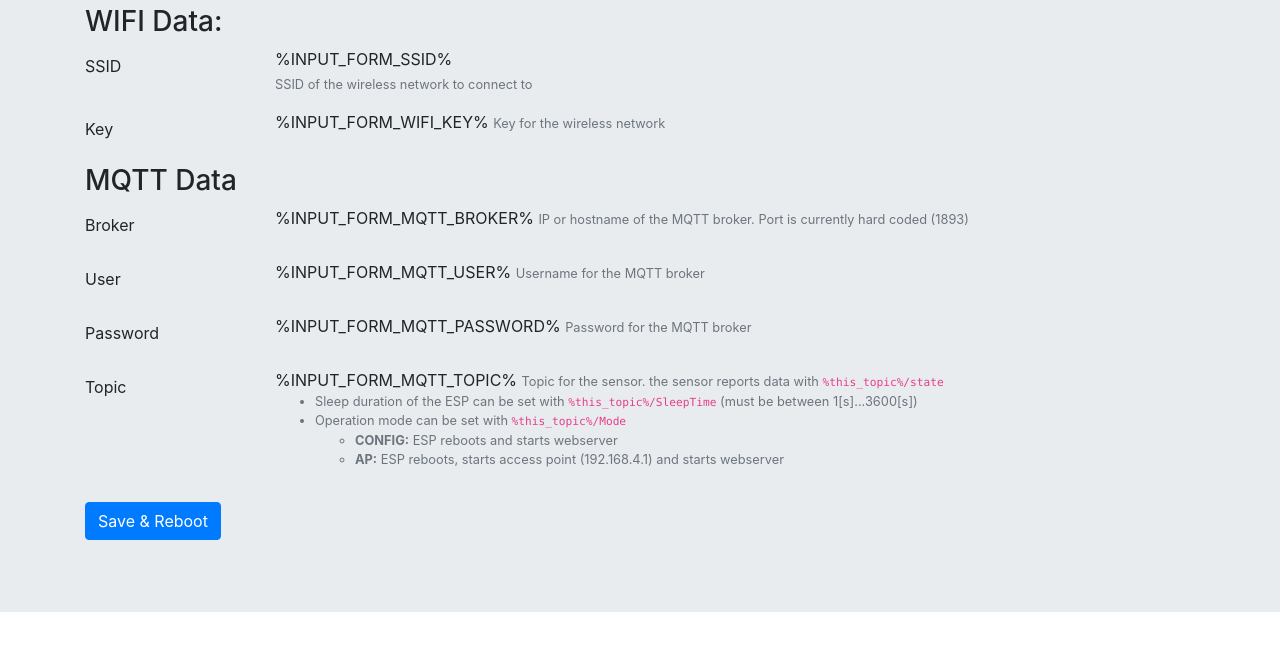
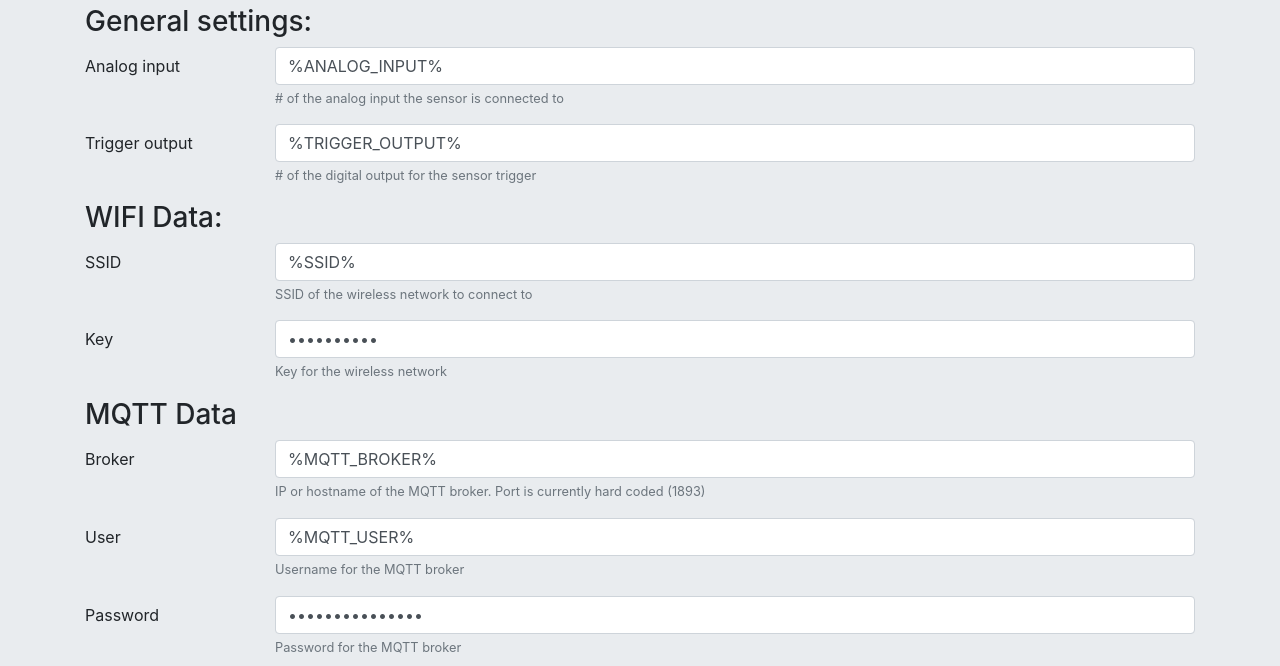
Before and after one commit to GumbyMan82/ESP_DeepSleepSensor, a plain HTML site: page data/index.html in a window 1280 px wide. Shown: the part 134-800 px from the top of the page. Drawn offline with Linux system fonts and the light colour scheme.

Commit message:
Analog input / digital output can be configured Refactoring of the HTML webforms Removal of orphaned DEFINES and variables

```diff
--- a/data/index.html
+++ b/data/index.html
@@ -14,20 +14,34 @@
             </div>
             <div class="container">
                 <form method="POST" action="form_submit">
+					<h3>General settings:</h3>
+					<div class="form-group row">
+                        <label for="colFormAnalogInput" class="col-sm-2 col-form-label">Analog input</label>
+                        <div class="col-sm-10">
+							<input type="text" class="form-control" name="AnalogInput" id="colFormANIN" placeholder="Analog Input" value="%ANALOG_INPUT%" required>
+							<small  class="form-text text-muted"># of the analog input the sensor is connected to</small>
+                        </div>
+					</div>
+					<div class="form-group row">
+                        <label for="colFormAnalogInput" class="col-sm-2 col-form-label">Trigger output</label>
+                        <div class="col-sm-10">
+							<input type="text" class="form-control" name="TriggerOutput" id="colFormTrigger" placeholder="Trigger output" value="%TRIGGER_OUTPUT%" required>
+							<small  class="form-text text-muted"># of the digital output for the sensor trigger</small>
+                        </div>
+                    </div>
+
                     <h3>WIFI Data:</h3>
                     <div class="form-group row">
                         <label for="colFormSSID" class="col-sm-2 col-form-label">SSID</label>
                         <div class="col-sm-10">
-                            %INPUT_FORM_SSID%
-							<!--<input type="text" class="form-control" name="SSID" id="colFormSSID" placeholder="SSID" required>-->
+							<input type="text" class="form-control" name="SSID" id="colFormSSID" placeholder="SSID" value="%SSID%" required>
 							<small  class="form-text text-muted">SSID of the wireless network to connect to</small>
                         </div>
                     </div>
                     <div class="form-group row">
                         <label for="colFormWIFIKey" class="col-sm-2 col-form-label">Key</label>
                         <div class="col-sm-10">
-                            %INPUT_FORM_WIFI_KEY%
-							<!--<input type="password" class="form-control" name="WIFIKey" id="colFormWIFIKey" placeholder="WIFI Key" required>-->
+							<input type="password" class="form-control" name="WIFIKey" id="colFormWIFIKey" placeholder="WIFI Key" required value="%WIFI_KEY%">
 							<small class="form-tex text-muted">Key for the wireless network</small>
                         </div>
                     </div>
@@ -35,38 +49,34 @@
                     <div class="form-group row">
                         <label for="colFormMQTTBroker" class="col-sm-2 col-form-label">Broker</label>
                         <div class="col-sm-10">
-                            %INPUT_FORM_MQTT_BROKER%
-							<!--<input type="text" class="form-control" name="MQTTBroker" id="colFormMQTTBroker" placeholder="MQTT Broker" required>-->
+							<input type="text" class="form-control" name="MQTTBroker" id="colFormMQTTBroker" placeholder="MQTT Broker" value="%MQTT_BROKER%" required>
 							<small class="form-tex text-muted">IP or hostname of the MQTT broker. Port is currently hard coded (1893)</small>
                         </div>
                     </div>
                     <div class="form-group row">
                         <label for="colFormMQTTUser" class="col-sm-2 col-form-label">User</label>
                         <div class="col-sm-10">
-                            %INPUT_FORM_MQTT_USER%
-							<!--<input type="text" class="form-control" name="MQTTUser" id="colFormMQTTUser" placeholder="MQTT User" required>-->
+							<input type="text" class="form-control" name="MQTTUser" id="colFormMQTTUser" placeholder="MQTT User" value="%MQTT_USER%" required>
 							<small class="form-tex text-muted">Username for the MQTT broker</small>
                         </div>
                     </div>
                     <div class="form-group row">
                         <label for="colFormMQTTPassword" class="col-sm-2 col-form-label">Password</label>
                         <div class="col-sm-10">
-                            %INPUT_FORM_MQTT_PASSWORD%
-							<!--<input type="password" class="form-control" name="MQTTPassword" id="colFormMQTTPassword" placeholder="MQTT Password" required>-->
+							<input type="password" class="form-control" name="MQTTPassword" id="colFormMQTTPassword" placeholder="MQTT Password" value="%MQTT_PASSWORD%" required>
 							<small class="form-tex text-muted">Password for the MQTT broker</small>
                         </div>
                     </div>
                     <div class="form-group row">
                         <label for="colFormMQTTTopic" class="col-sm-2 col-form-label">Topic</label>
                         <div class="col-sm-10">
-                            %INPUT_FORM_MQTT_TOPIC%
-							<!--<input type="password" class="form-control" name="MQTTTopic" id="colFormMQTTTopic" placeholder="MQTT Topic" required>-->
+							<input type="password" class="form-control" name="MQTTTopic" id="colFormMQTTTopic" placeholder="MQTT Topic" value="%MQTT_TOPIC%" required>
 							<small class="form-tex text-muted">
-								Topic for the sensor. the sensor reports data with <code>%this_topic%/state</code><br>
+								Topic for the sensor. the sensor reports data with <code>this_topic/state</code><br>
 								<ul>
-									<li>Sleep duration of the ESP can be set with <code>%this_topic%/SleepTime</code> (must be between 1[s]...3600[s])</li>
+									<li>Sleep duration of the ESP can be set with <code>this_topic/SleepTime</code> (must be between 1[s]...3600[s])</li>
 									<li>
-										Operation mode can be set with <code>%this_topic%/Mode</code><br>
+										Operation mode can be set with <code>this_topic/Mode</code><br>
 										<ul>
 											<li><b>CONFIG:</b> ESP reboots and starts webserver</li>
 											<li><b>AP:</b> ESP reboots, starts access point (192.168.4.1) and starts webserver</li>
```
Also changed, not shown: 1 other file.
